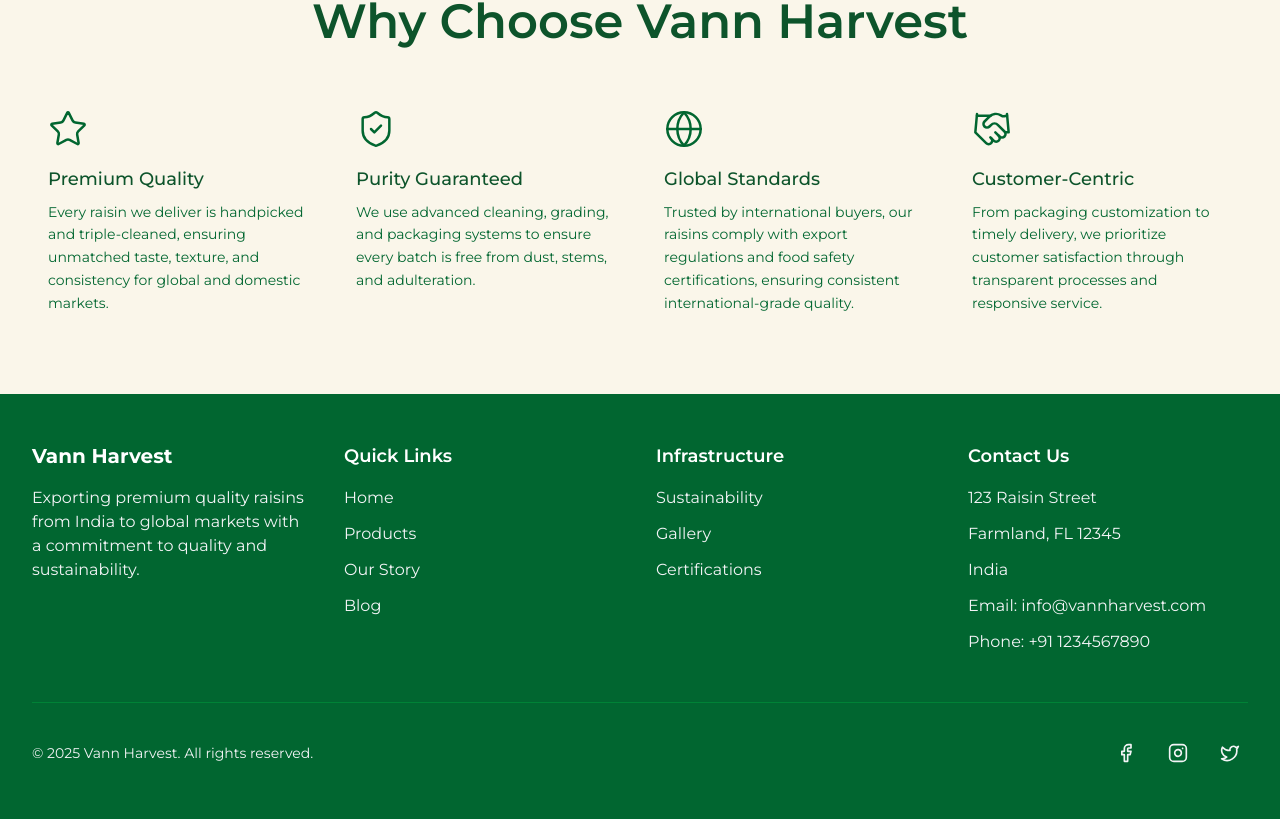
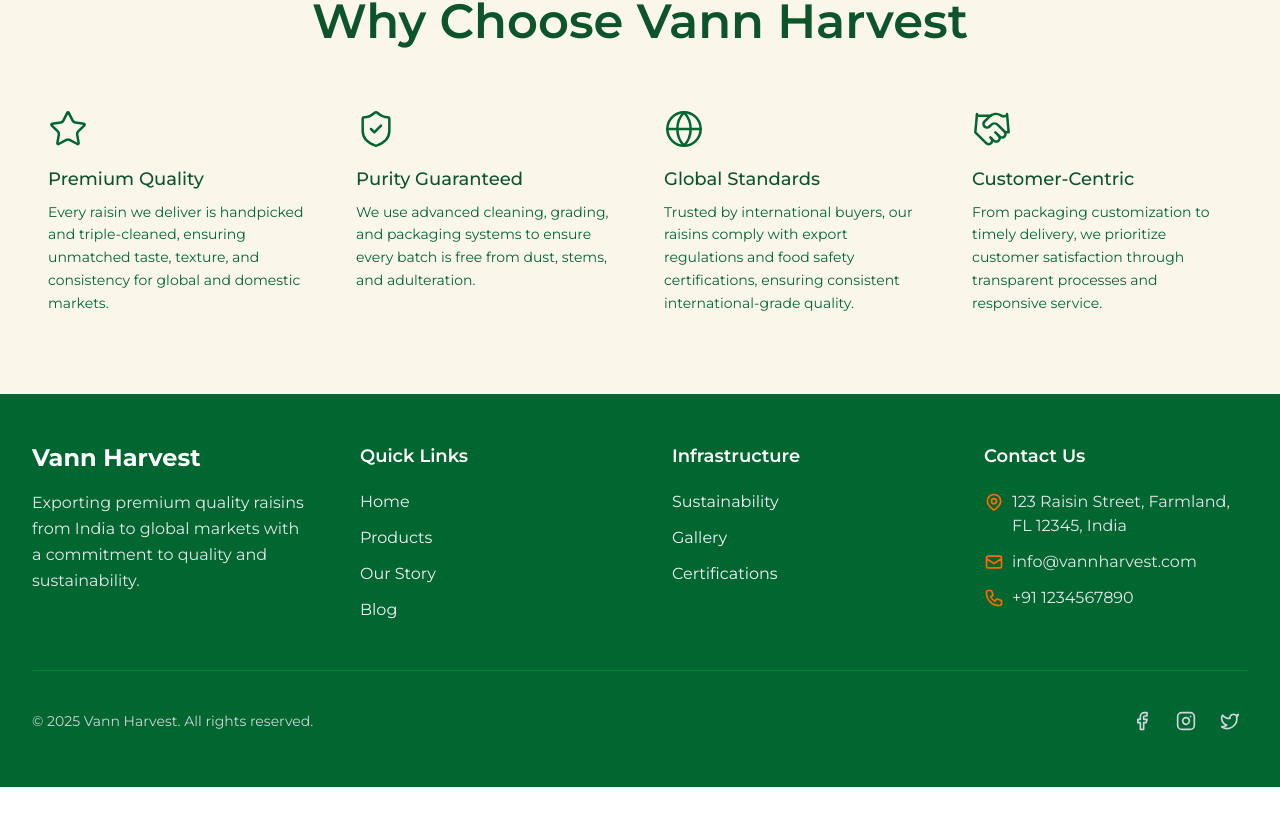
Before and after one commit to vannharvest/vannharvest, a Next.js app: page / in a window 1280 px wide. Shown: the part 3784-4603 px from the top of the page. After the commit the page ends 4571 px from the top, so only its background shows below. Built offline with nearby package versions, Linux system fonts and the light colour scheme.

Commit message:
https://www.behance.net/gallery/217813117/Terra-Logo-Design-Brand-Visual-Identity

```diff
--- a/src/components/Footer.tsx
+++ b/src/components/Footer.tsx
@@ -22,20 +22,20 @@
   const currentYear = new Date().getFullYear();
 
   return (
-    <footer className="bg-green-800 text-white">
-      <div className="w-full max-w-[calc(100%-32px)] mx-auto px-4 py-12">
-        <div className="grid grid-cols-1 md:grid-cols-2 lg:grid-cols-4 gap-8">
+    <footer className="bg-green-800 text-white w-full">
+      <div className="container mx-auto px-4 sm:px-6 lg:px-8 py-12 max-w-7xl">
+        <div className="grid grid-cols-1 md:grid-cols-2 lg:grid-cols-4 gap-10 lg:gap-8">
           {/* Company Info */}
-          <div className="space-y-4">
-            <h3 className="text-xl font-bold">Vann Harvest</h3>
-            <p className="text-gray-100">
+          <div className="space-y-4 max-w-xs">
+            <h3 className="text-2xl font-bold text-white">Vann Harvest</h3>
+            <p className="text-gray-200 leading-relaxed">
               Exporting premium quality raisins from India to global markets with a commitment to quality and sustainability.
             </p>
           </div>
 
           {/* Quick Links */}
-          <div>
-            <h4 className="text-lg font-semibold mb-4">Quick Links</h4>
+          <div className="lg:pl-4">
+            <h4 className="text-lg font-semibold text-white mb-5">Quick Links</h4>
             <ul className="space-y-3">
               <li><NavLink href="/">Home</NavLink></li>
               <li><NavLink href="/products">Products</NavLink></li>
@@ -45,8 +45,8 @@
           </div>
 
           {/* Infrastructure */}
-          <div>
-            <h4 className="text-lg font-semibold mb-4">Infrastructure</h4>
+          <div className="lg:pl-4">
+            <h4 className="text-lg font-semibold text-white mb-5">Infrastructure</h4>
             <ul className="space-y-3">
               <li><NavLink href="/infrastructure/sustainability">Sustainability</NavLink></li>
               <li><NavLink href="/infrastructure/gallery">Gallery</NavLink></li>
@@ -55,29 +55,43 @@
           </div>
 
           {/* Contact */}
-          <div>
-            <h4 className="text-lg font-semibold mb-4">Contact Us</h4>
-            <address className="not-italic space-y-3 text-gray-100">
-              <p>123 Raisin Street</p>
-              <p>Farmland, FL 12345</p>
-              <p>India</p>
-              <p>Email: info@vannharvest.com</p>
-              <p>Phone: +91 1234567890</p>
+          <div className="lg:pl-4">
+            <h4 className="text-lg font-semibold text-white mb-5">Contact Us</h4>
+            <address className="not-italic space-y-3 text-gray-200">
+              <p className="flex items-start">
+                <svg className="h-5 w-5 mr-2 mt-0.5 text-orange-500 flex-shrink-0" fill="none" viewBox="0 0 24 24" stroke="currentColor">
+                  <path strokeLinecap="round" strokeLinejoin="round" strokeWidth={2} d="M17.657 16.657L13.414 20.9a1.998 1.998 0 01-2.827 0l-4.244-4.243a8 8 0 1111.314 0z" />
+                  <path strokeLinecap="round" strokeLinejoin="round" strokeWidth={2} d="M15 11a3 3 0 11-6 0 3 3 0 016 0z" />
+                </svg>
+                <span>123 Raisin Street, Farmland, FL 12345, India</span>
+              </p>
+              <p className="flex items-center">
+                <svg className="h-5 w-5 mr-2 text-orange-500" fill="none" viewBox="0 0 24 24" stroke="currentColor">
+                  <path strokeLinecap="round" strokeLinejoin="round" strokeWidth={2} d="M3 8l7.89 5.26a2 2 0 002.22 0L21 8M5 19h14a2 2 0 002-2V7a2 2 0 00-2-2H5a2 2 0 00-2 2v10a2 2 0 002 2z" />
+                </svg>
+                <a href="mailto:info@vannharvest.com" className="hover:text-orange-500 transition-colors">info@vannharvest.com</a>
+              </p>
+              <p className="flex items-center">
+                <svg className="h-5 w-5 mr-2 text-orange-500" fill="none" viewBox="0 0 24 24" stroke="currentColor">
+                  <path strokeLinecap="round" strokeLinejoin="round" strokeWidth={2} d="M3 5a2 2 0 012-2h3.28a1 1 0 01.948.684l1.498 4.493a1 1 0 01-.502 1.21l-2.257 1.13a11.042 11.042 0 005.516 5.516l1.13-2.257a1 1 0 011.21-.502l4.493 1.498a1 1 0 01.684.949V19a2 2 0 01-2 2h-1C9.716 21 3 14.284 3 6V5z" />
+                </svg>
+                <a href="tel:+911234567890" className="hover:text-orange-500 transition-colors">+91 1234567890</a>
+              </p>
             </address>
           </div>
         </div>
 
         {/* Bottom Bar */}
         <div className="border-t border-green-700 mt-12 pt-8 flex flex-col md:flex-row justify-between items-center">
-          <p className="text-gray-100 text-sm">
+          <p className="text-gray-300 text-sm text-center md:text-left">
             &copy; {currentYear} Vann Harvest. All rights reserved.
           </p>
-          <div className="flex space-x-4 mt-4 md:mt-0">
+          <div className="flex space-x-2 mt-4 md:mt-0">
             <a
               href="https://facebook.com"
               target="_blank"
               rel="noopener noreferrer"
-              className="text-gray-100 hover:text-orange-600 transition-colors p-2"
+              className="text-gray-300 hover:text-white hover:bg-green-700 transition-colors p-2 rounded-full"
               aria-label="Facebook"
             >
               <Facebook className="w-5 h-5" />
@@ -86,7 +100,7 @@
               href="https://instagram.com"
               target="_blank"
               rel="noopener noreferrer"
-              className="text-gray-100 hover:text-orange-600 transition-colors p-2"
+              className="text-gray-300 hover:text-white hover:bg-green-700 transition-colors p-2 rounded-full"
               aria-label="Instagram"
             >
               <Instagram className="w-5 h-5" />
@@ -95,7 +109,7 @@
               href="https://x.com"
               target="_blank"
               rel="noopener noreferrer"
-              className="text-gray-100 hover:text-orange-600 transition-colors p-2"
+              className="text-gray-300 hover:text-white hover:bg-green-700 transition-colors p-2 rounded-full"
               aria-label="Twitter"
             >
               <Twitter className="w-5 h-5" />
```
